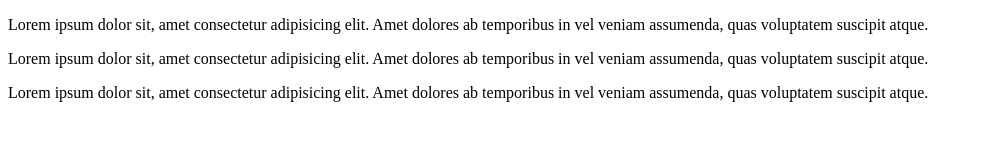
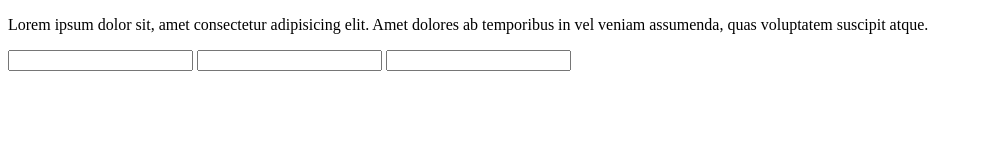
Before and after one commit to ArafatProgrammer/huday, a plain HTML site: page index.html in a window 1280 px wide. Shown: the whole page, without its empty margins (0-983 px from the left). Drawn offline with Linux system fonts and the light colour scheme.

Commit message:
i have commit in this writing

```diff
--- a/index.html
+++ b/index.html
@@ -9,7 +9,14 @@
 
 
     <p>Lorem ipsum dolor sit, amet consectetur adipisicing elit. Amet dolores ab temporibus in vel veniam assumenda, quas voluptatem suscipit atque.</p>
-    <p>Lorem ipsum dolor sit, amet consectetur adipisicing elit. Amet dolores ab temporibus in vel veniam assumenda, quas voluptatem suscipit atque.</p>
-    <p>Lorem ipsum dolor sit, amet consectetur adipisicing elit. Amet dolores ab temporibus in vel veniam assumenda, quas voluptatem suscipit atque.</p>
+
+
+
+    <form>
+
+       <input type="text" name="" id="">
+       <input type="text" name="" id="">
+       <input type="text" name="" id="">
+    </form>
 </body>
 </html>
```
